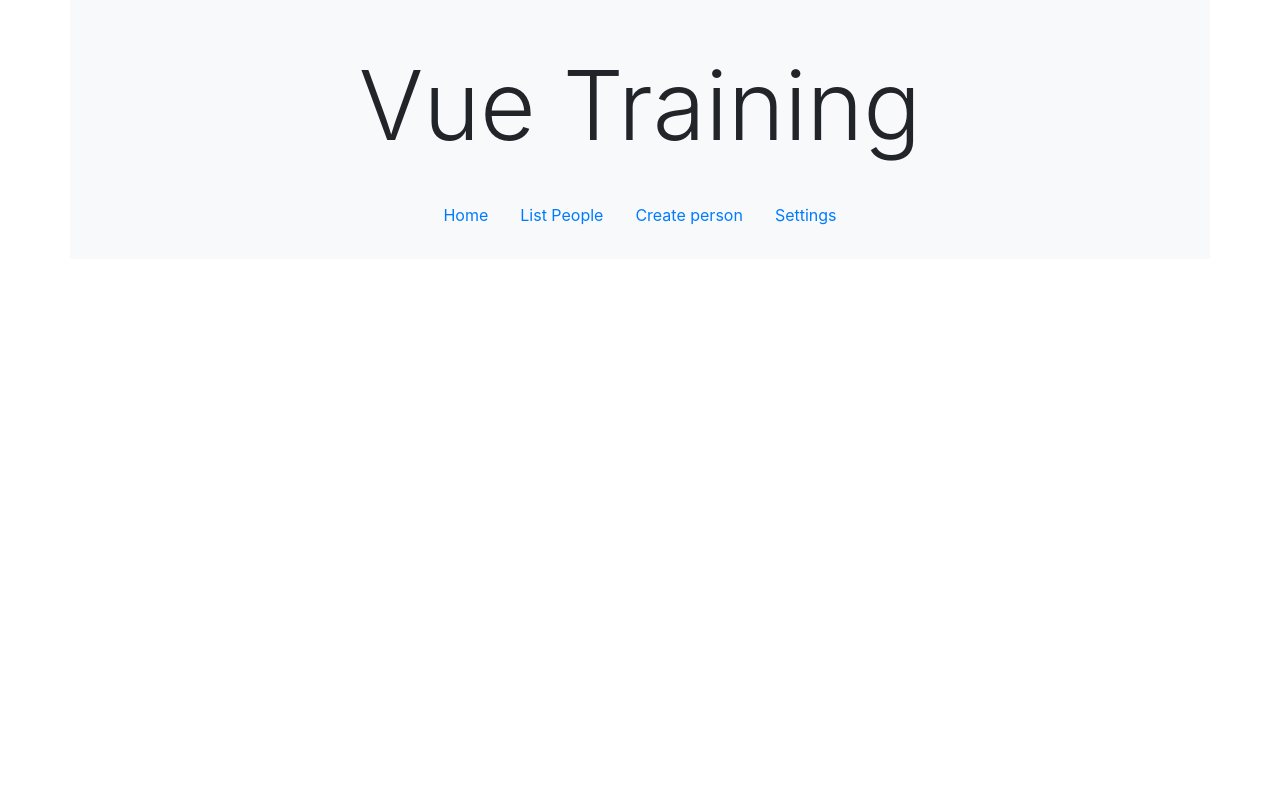
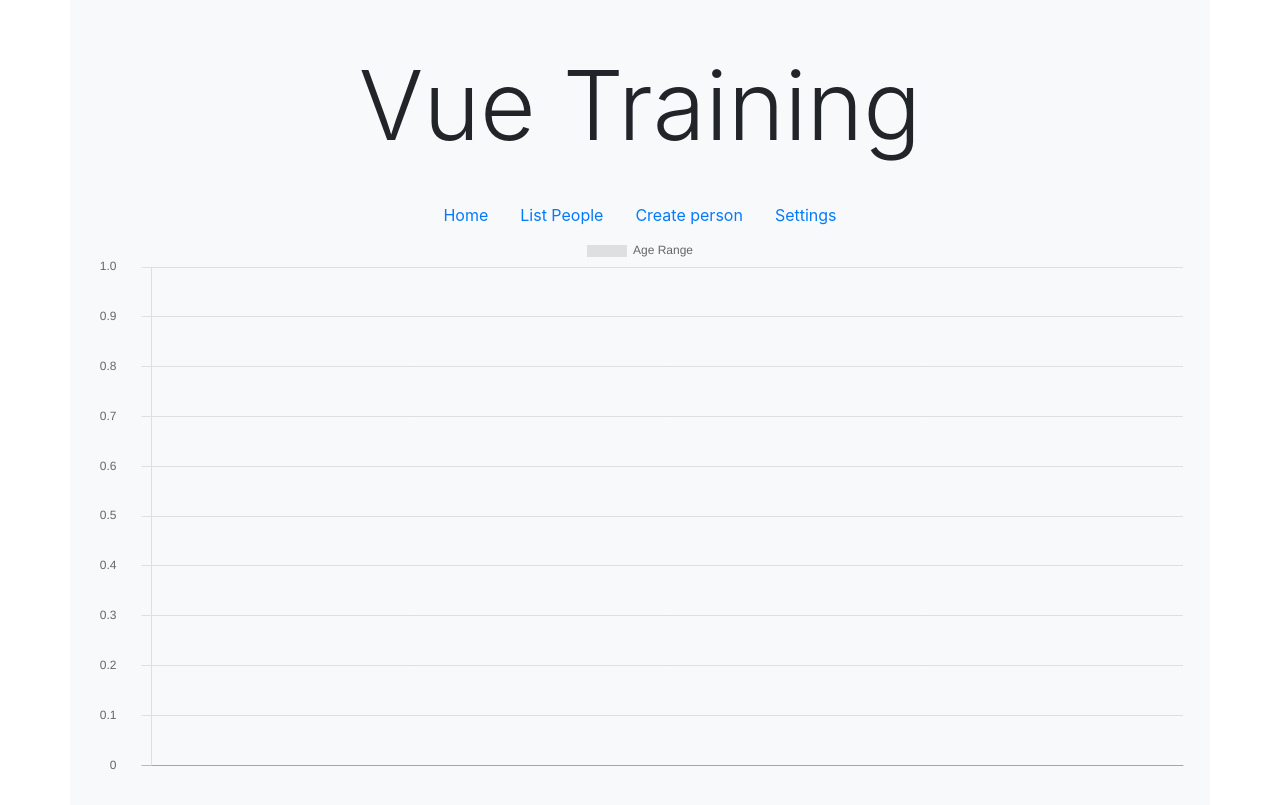
Before and after one commit to pigilwin/vue-training, a Vue app: page / in a window 1280 px wide. Built offline with nearby package versions, Linux system fonts and the light colour scheme; no server answers; the database is empty; what vue-snack would draw is missing.

Commit message:
Adding chart changes

```diff
--- a/package.json
+++ b/package.json
@@ -9,6 +9,7 @@
   "dependencies": {
     "axios": "^0.18.0",
     "bootstrap": "^4.3.1",
+    "chart.js": "^2.8.0",
     "core-js": "^2.6.5",
     "firebase": "^5.10.0",
     "register-service-worker": "^1.6.2",
--- a/src/providers/DatabaseHelper.js
+++ b/src/providers/DatabaseHelper.js
@@ -31,7 +31,7 @@ export default class DatabaseHelper {
    * @return {Promise<firebase.firestore.DocumentReference>}
    */
   addPerson (firstname, lastname, age, location) {
-    const id = (new Date()).getTime().toString();
+    const id = this._db.collection('people').doc().id;
     return this._db.collection('people').doc(id).set({
       firstname,
       lastname,
@@ -42,7 +42,7 @@ export default class DatabaseHelper {
 
   /**
    * Update the person on the db
-   * @param {int} id
+   * @param {string} id
    * @param {string} firstname
    * @param {string} lastname
    * @param {int} age
--- a/src/views/Home.vue
+++ b/src/views/Home.vue
@@ -1,8 +1,85 @@
 <template>
+    <canvas id="chart"></canvas>
 </template>
 
 <script>
-export default {
-  name: 'home'
-};
+  import DatabaseHelper from '@/providers/DatabaseHelper';
+
+  import Chart from 'chart.js';
+
+  export default {
+    name: 'home',
+    mounted() {
+      (new DatabaseHelper()).getData().then((data) => {
+        let labels = [];
+        let datasets = [];
+        data.forEach((row) => {
+          if (row.age !== undefined) {
+            labels.push(row.age);
+            datasets.push(row);
+          }
+        });
+
+
+        const canvas = document.querySelector('#chart');
+        const chart = new Chart(canvas, {
+          type: 'bar',
+          title: {
+            display: true,
+            text: 'Chart showing age by location'
+          },
+          data: {
+            labels: this.filterLabels(labels),
+            datasets: this.createDataSets(datasets)
+          },
+          options: {
+            responsive: true,
+            scales: {
+              yAxes: [{
+                ticks: {
+                  beginAtZero: true,
+                  padding: 25,
+                }
+              }]
+            }
+          }
+        });
+      });
+    },
+    methods: {
+      filterLabels(labels) {
+        return labels.filter((value, index, self) => {
+          return self.indexOf(value) === index;
+        })
+        .map((value) => {
+          return value.toString();
+        })
+        .reverse();
+      },
+      createDataSets (data) {
+        let dataSet = {};
+        let dataCount = {};
+        data.forEach((row) => {
+          if (Object.keys(dataCount).indexOf(row.age.toString()) === -1) {
+            dataCount[row.age.toString()] = 0;
+          }
+          dataCount[row.age.toString()]++;
+        });
+        dataSet['label'] = "Age Range";
+        dataSet['data'] = Object.values(dataCount);
+        dataSet['backgroundColor'] = Object.values(dataCount).map((v) => {
+          return this.rgb(v, 65, 87);
+        });
+        return [dataSet];
+
+      },
+      rgb(r, g, b) {
+        r = Math.floor(r);
+        g = Math.floor(g);
+        b = Math.floor(b);
+        return ['rgb(', r, ',', g, ',', b, ')'].join('');
+      }
+
+    }
+  };
 </script>
```
Also changed, not shown: src/App.vue (line endings or trailing spaces), 1 other file (tests, documents, lock files or other folders).
